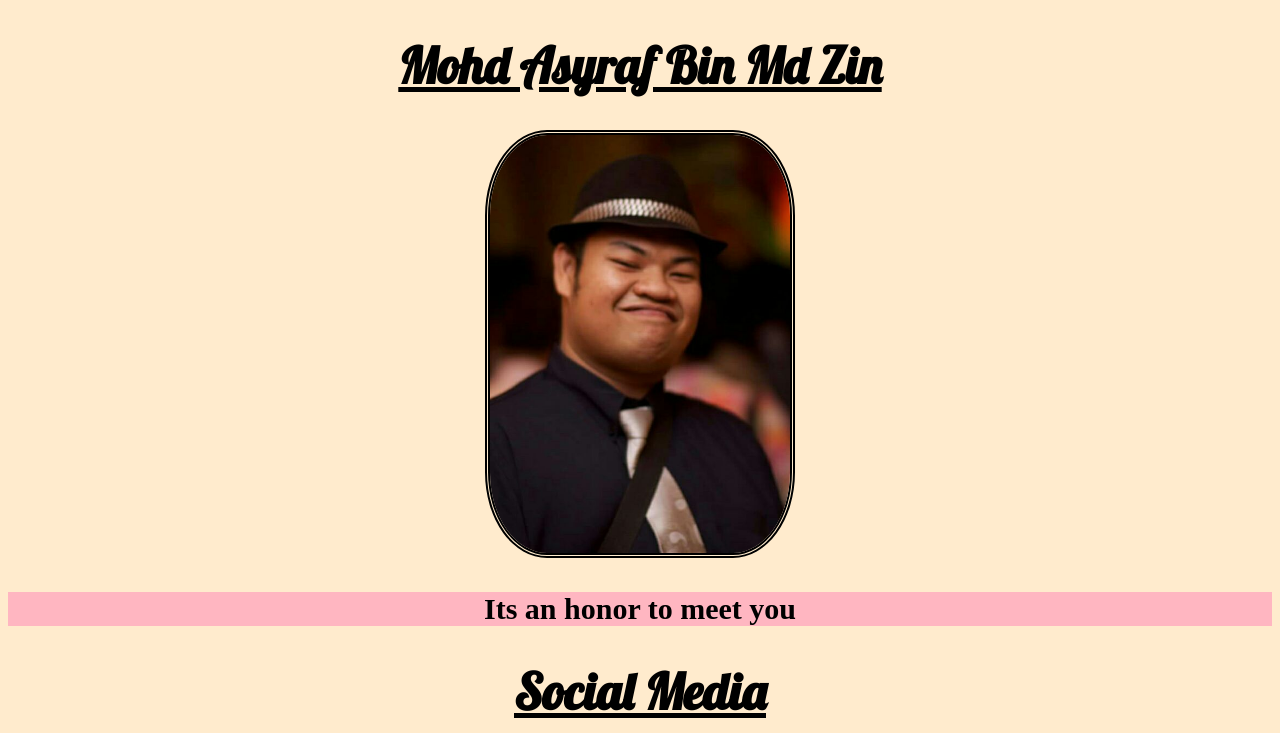
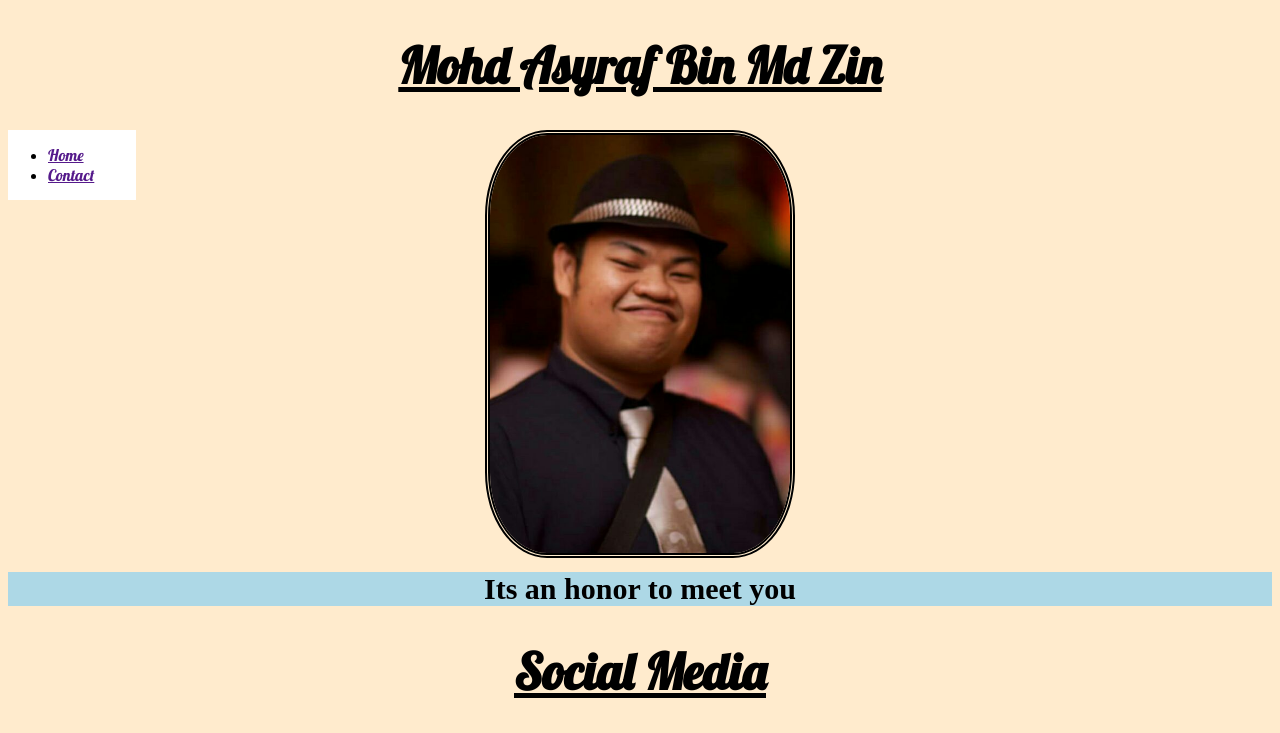
Before and after one commit to mohdasyraf/hello-world-22, a plain HTML site: page profile.html in a window 1280 px wide. Shown: the top 733 px of the page. Drawn offline with Linux system fonts and the light colour scheme.

Commit message:
Add files via upload

```diff
--- a/profile.html
+++ b/profile.html
@@ -30,11 +30,39 @@
 
 	.text-main{
 		font-size: 30px;
-		background-color: lightpink;
+		background-color: lightblue;
+		width: 100%;
+		text-align: center;
+		margin-top: 10px;
+
+		}
+	#navbar{
+		position: fixed;
+		width: 10%;
+    	background-color: white;
+
+  	}
+  	nav ul {
+    	margin: 10px;
+    	padding: 5px 0px 5px 30px;
+  	}
+  	nav li {
+    display: list-item;
+    margin-right: 100px;
+    text-align: left;
+    font-family: 'Lobster', cursive;
+  	}
+
 	}
 </style>
 <body>
 <h1 align="center">Mohd Asyraf Bin Md Zin</h1>
+<nav id="navbar">
+	<ul>
+        <li><a href="">Home</a></li>
+        <li><a href="">Contact</a></li>
+      </ul>
+</nav>
 <img text-align="center" class="foto1" src="AsyrafZin.jpg" width="300px">
 
 <p class="text-main"><strong>Its an honor to meet you
```
